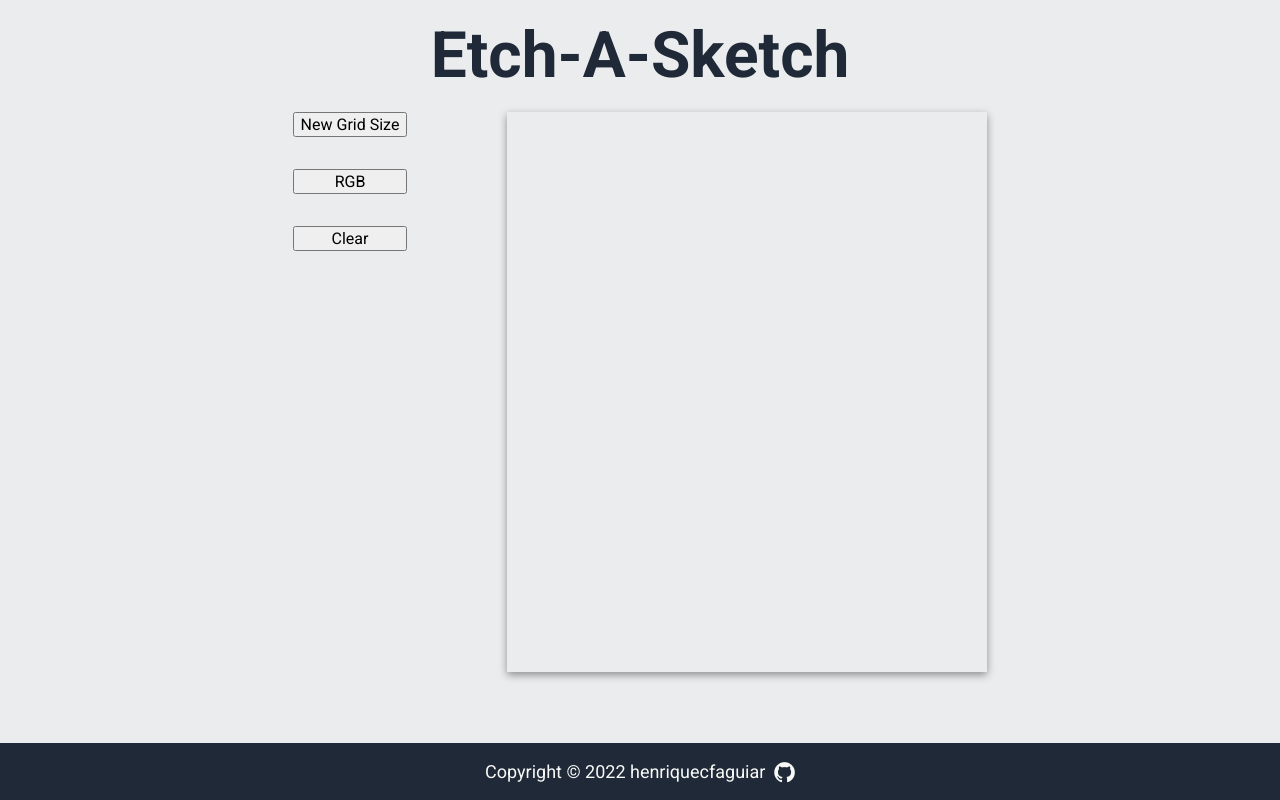
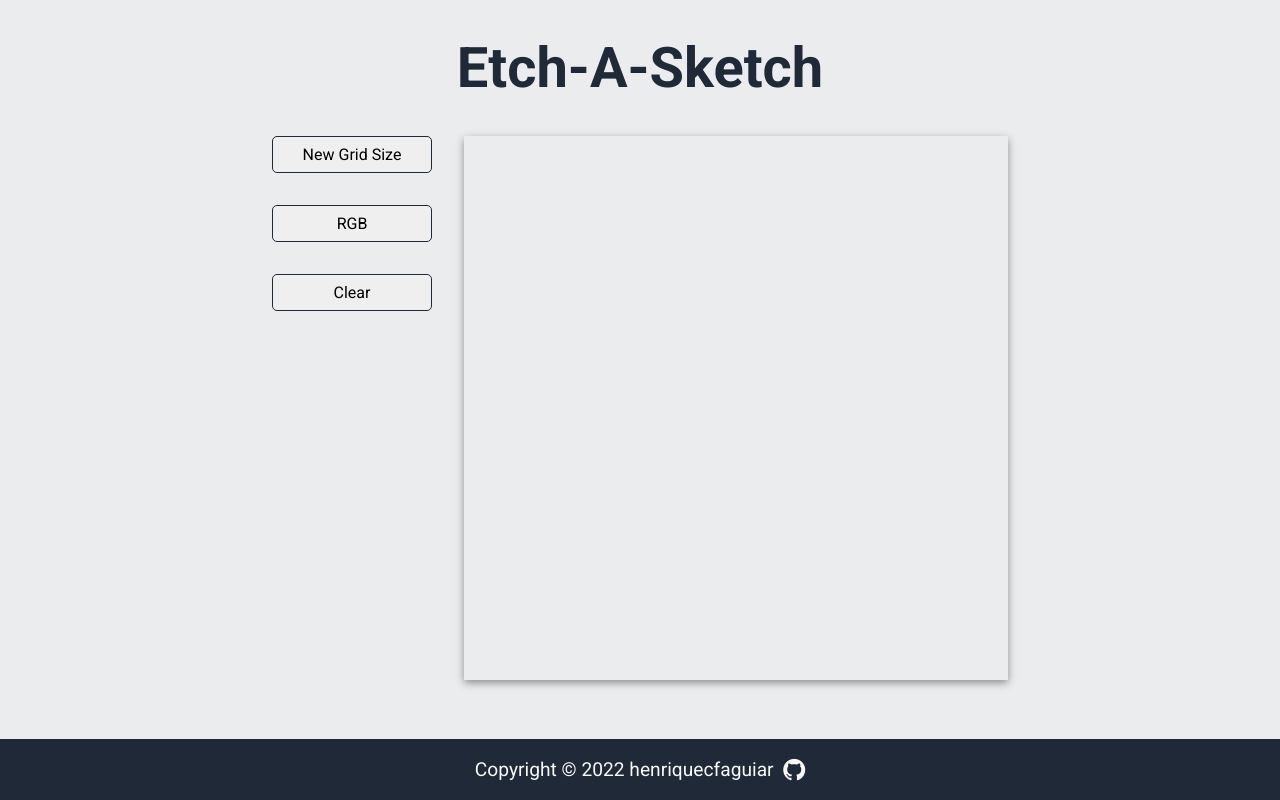
Before and after one commit to henriquecfaguiar/etch-a-sketch, a plain HTML site: page index.html in a window 1280 px wide. Drawn offline with Linux system fonts and the light colour scheme.

Commit message:
Adjust layout

```diff
--- a/script.js
+++ b/script.js
@@ -8,6 +8,7 @@ let gridSize = 16;
 
 newGridBtn.addEventListener("click", getNewGridSize)
 clearBtn.addEventListener("click", clearGrid);
+eraserBtn.addEventListener("toggle", removeHover);
 
 function createGrid(gridSize) {
   root.style.setProperty("--grid-size", gridSize);
--- a/style.css
+++ b/style.css
@@ -1,4 +1,5 @@
 :root {
+
   --grid-size: 16;
 
   --clr-neutral-900: #1f2937;
@@ -9,12 +10,10 @@
   --ff-primary: "Roboto", sans-serif;
 
   /* small screen font sizes */
-  --fs-400: 1rem;
-  --fs-600: 1.25rem;
-  --fs-700: 1.75rem;
+  --fs-400: .8rem;
+  --fs-500: 1rem;
   --fs-900: 2.5rem;
 
-  --fw-900: 900;
   --fw-700: 700;
   --fw-400: 400;
   --fw-300: 300;
@@ -24,10 +23,9 @@
 @media(min-width:50em) {
   :root {
     /* big screen font sizes */
-    --fs-400: 1.125rem;
-    --fs-600: 1.5rem;
-    --fs-700: 2.25rem;
-    --fs-900: 4rem;
+    --fs-400: 1rem;
+    --fs-500: 1.2rem;
+    --fs-900: 3.5rem;
   }
 }
 
@@ -83,7 +81,7 @@ img {
 /* layout */
 
 header {
-  padding: 1.5em 0;
+  padding: 2.5em 0;
 }
 
 main {
@@ -92,10 +90,14 @@ main {
   gap: 1rem;
   max-width: 70rem;
   padding: 0 1em;
+  margin-bottom: 1rem;
 }
 
 .control-pad {
+  flex-direction: column;
   justify-content: center;
+  align-items: center;
+  gap: 1rem;
 }
 
 .control-pad>* {
@@ -107,40 +109,24 @@ main {
   flex-direction: column-reverse;
 }
 
-@media(min-width: 50em) {
-
-  main {
-    gap: 6.25rem;
-    padding: 0;
-  }
-
-  .control-pad {
-    flex-direction: column;
-    align-self: flex-start;
-  }
-
-  .control-pad>* {
-    flex-basis: auto;
-  }
-
-  .responsive-split {
-    flex-direction: row;
-  }
-}
-
 /* utility classes */
 
 .split {
   display: flex;
-  gap: 2rem;
+}
+
+/* general styling */
+
+html {
+  height: 100%;
 }
 
 body {
   font-family: var(--ff-primary);
   color: var(--clr-neutral-900);
   background-color: var(--clr-neutral-400);
+  min-height: 100%;
   display: grid;
-  min-height: 100vh;
   grid-template-rows: auto 1fr auto;
 }
 
@@ -151,14 +137,26 @@ h1 {
 
 footer {
   color: var(--clr-neutral-100);
-  font-size: var(--fs-400);
+  font-size: var(--fs-500);
   background-color: var(--clr-neutral-900);
   display: flex;
   justify-content: center;
   gap: .5em;
   padding: 1em 0;
+  margin-top: auto;
 }
 
+button {
+  border: solid 1px var(--clr-neutral-900);
+  border-radius: 5px;
+  font-size: var(--fs-400);
+  padding: .5em 1em;
+  cursor: pointer;
+  width: 10rem;
+}
+
+button:hover,
+button:focus,
 a:hover,
 a:focus {
   opacity: .5;
@@ -173,8 +171,8 @@ i {
   grid-template-columns: repeat(var(--grid-size), 1fr);
   grid-template-rows: repeat(var(--grid-size), 1fr);
   box-shadow: rgb(0 0 0 / 40%) 0px 3px 8px;
-  width: 30rem;
-  height: 35rem;
+  width: 34rem;
+  height: 34rem;
 }
 
 .grid-element {
@@ -184,3 +182,25 @@ i {
 .hover {
   background-color: black;
 }
+
+@media(min-width: 50em) {
+
+  main {
+    gap: 2rem;
+    padding: 0;
+  }
+
+  .control-pad {
+    flex-direction: column;
+    align-self: flex-start;
+    gap: 2rem;
+  }
+
+  .control-pad>* {
+    flex-basis: auto;
+  }
+
+  .responsive-split {
+    flex-direction: row;
+  }
+}
```
